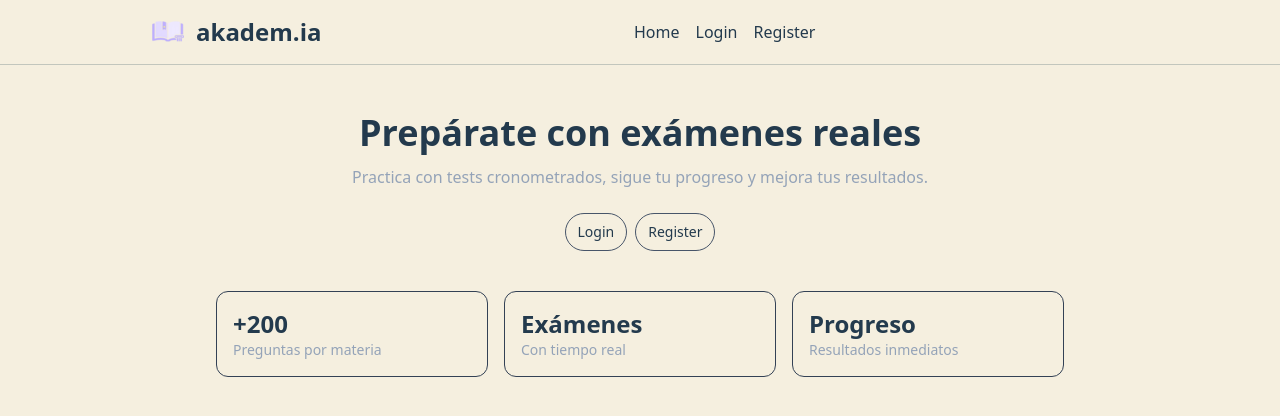
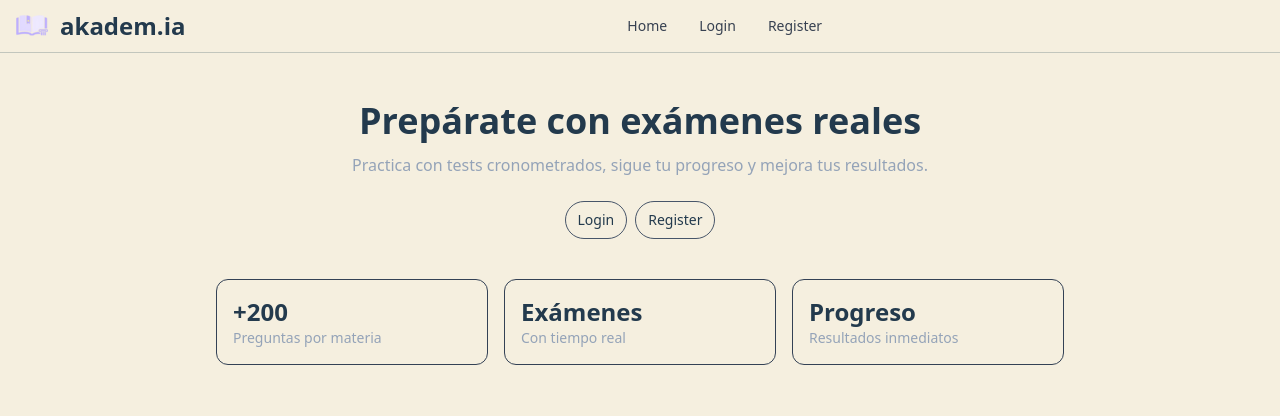
Before and after one commit to guilu/akadem.ia, a React (Vite) app in the folder frontend/: page / in a window 1280 px wide. Shown: the top 416 px of the page. Built offline with nearby package versions, Linux system fonts and the light colour scheme; no server answers.

Commit message:
♻️ refactor (frontend) : flowbite navbar

```diff
--- a/frontend/src/App.tsx
+++ b/frontend/src/App.tsx
@@ -23,7 +23,6 @@ export default function App(){
   const [attemptId, setAttemptId] = useState<string>('');
   const [token, setToken] = useState<string>(localStorage.getItem('ak_token') || '');
   const [result, setResult] = useState<ExamResult|null>(null);
-  const [menuOpen, setMenuOpen] = useState(false);
   const [activeAttemptId, setActiveAttemptId] = useState<string>(sessionStorage.getItem('akdmia.activeAttemptId') || '');
 
   const isAuthed = useMemo(() => Boolean(token), [token]);
@@ -124,8 +123,6 @@ export default function App(){
         isAuthed={isAuthed}
         isAdmin={role === 'ADMIN'}
         onLogout={onLogout}
-        menuOpen={menuOpen}
-        setMenuOpen={setMenuOpen}
       />
 
       <main className="max-w-4xl mx-auto p-6">
--- a/frontend/src/components/Navbar.tsx
+++ b/frontend/src/components/Navbar.tsx
@@ -1,12 +1,10 @@
-import { Link } from 'react-router-dom';
+import { Navbar, NavbarBrand, NavbarCollapse, NavbarLink, NavbarToggle } from 'flowbite-react';
 import { useEffect, useState } from 'react';
 
-export default function Navbar({ isAuthed, isAdmin, onLogout, menuOpen, setMenuOpen }: {
+export default function NavbarComponent({ isAuthed, isAdmin, onLogout }: {
   isAuthed: boolean;
   isAdmin: boolean;
   onLogout: () => void;
-  menuOpen: boolean;
-  setMenuOpen: (v: boolean) => void;
 }) {
   const [isDark, setIsDark] = useState(false);
 
@@ -20,32 +18,14 @@ export default function Navbar({ isAuthed, isAdmin, onLogout, menuOpen, setMenuO
     localStorage.setItem('theme', next ? 'dark' : 'light');
     setIsDark(next);
   }
+
   return (
-    <header className="border-b border-secondary/40 bg-bg/90 backdrop-blur">
-      <div className="max-w-5xl mx-auto px-6 py-4 flex items-center justify-between">
-        <Link className="text-2xl font-bold flex items-center gap-3" to="/">
+    <Navbar fluid className="border-b border-secondary/40 bg-bg/90 backdrop-blur">
+      <NavbarBrand href="/" className="flex items-center gap-3 text-2xl font-bold">
         <img src="/assets/icons/akdmia-icon-32x32.png" alt="AKDMIA" className="w-8 h-8" />
         akadem.ia
-        </Link>
-        <nav className="hidden md:flex gap-4 items-center">
-          <Link className="hover:underline" to="/">Home</Link>
-          {!isAuthed && (
-            <>
-              <Link className="hover:underline" to="/login">Login</Link>
-              <Link className="hover:underline" to="/register">Register</Link>
-            </>
-          )}
-          {isAuthed && (
-            <>
-              <Link className="hover:underline" to="/subjects">Exámenes</Link>
-              {isAdmin && (
-                <Link className="hover:underline" to="/settings">Configuración</Link>
-              )}
-              <button className="text-sm border border-slate-600 rounded px-2 py-1" onClick={onLogout}>Salir</button>
-            </>
-          )}
-        </nav>
-        <div className="flex items-center gap-2">
+      </NavbarBrand>
+      <div className="flex md:order-2 items-center gap-2">
         {isAuthed && (
           <button
             className={`theme-toggle ${isDark ? 'dark' : 'light'}`}
@@ -57,35 +37,26 @@ export default function Navbar({ isAuthed, isAdmin, onLogout, menuOpen, setMenuO
             <span className="theme-icon" aria-hidden>☀︎</span>
           </button>
         )}
-          <button
-            className="md:hidden text-sm border border-slate-600 rounded px-2 py-1"
-            onClick={() => setMenuOpen(!menuOpen)}
-            aria-label="menu"
-          >
-            {menuOpen ? 'Cerrar' : 'Menu'}
-          </button>
+        <NavbarToggle />
       </div>
-      </div>
-      {menuOpen && (
-        <div className="md:hidden border-t border-slate-800 px-6 py-3 flex flex-col gap-2">
-          <Link className="text-left hover:underline" to="/" onClick={()=>setMenuOpen(false)}>Home</Link>
+      <NavbarCollapse>
+        <NavbarLink href="/">Home</NavbarLink>
         {!isAuthed && (
           <>
-              <Link className="text-left hover:underline" to="/login" onClick={()=>setMenuOpen(false)}>Login</Link>
-              <Link className="text-left hover:underline" to="/register" onClick={()=>setMenuOpen(false)}>Register</Link>
+            <NavbarLink href="/login">Login</NavbarLink>
+            <NavbarLink href="/register">Register</NavbarLink>
           </>
         )}
         {isAuthed && (
           <>
-              <Link className="text-left hover:underline" to="/subjects" onClick={()=>setMenuOpen(false)}>Exámenes</Link>
+            <NavbarLink href="/subjects">Exámenes</NavbarLink>
             {isAdmin && (
-                <Link className="text-left hover:underline" to="/settings" onClick={()=>setMenuOpen(false)}>Configuración</Link>
+              <NavbarLink href="/settings">Configuración</NavbarLink>
             )}
-              <button className="text-left border border-slate-600 rounded px-2 py-1 w-fit" onClick={()=>{ onLogout(); setMenuOpen(false); }}>Salir</button>
+            <button className="text-sm border border-secondary/60 rounded px-2 py-1" onClick={onLogout}>Salir</button>
           </>
         )}
-        </div>
-      )}
-    </header>
+      </NavbarCollapse>
+    </Navbar>
   );
 }
```
Lines whose indentation alone changed are shown as unchanged.
